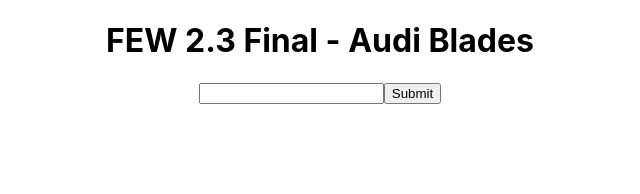
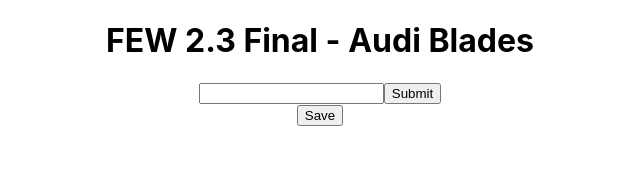
Before and after one commit to ablades/few2.3-final, a React (Create React App) app: page / in a window 1280 px wide. Shown: the top 194 px of the page, without its empty margins (320-960 px from the left). Built offline with nearby package versions, Linux system fonts and the light colour scheme.

Commit message:
add save button

```diff
--- /dev/null
+++ b/src/components/charactersDisplay.js
@@ -0,0 +1,5 @@
+function CharactersDisplay(props) {
+
+}
+
+export default CharactersDisplay
--- a/src/components/starwars.js
+++ b/src/components/starwars.js
@@ -7,6 +7,7 @@
     const dispatch = useDispatch()
 
     const [characterNumber, setNumber] = useState(0)
+    const [characterList, setList] = useState([])
     const data = useSelector(state => state.character)
 
     return(
@@ -14,7 +15,7 @@
             <form
                 onSubmit={event => {
                     event.preventDefault()
-                    dispatch(loadCharacter(characterNumber))
+                        dispatch(loadCharacter(characterNumber))
                     }
                 }
             >
@@ -26,6 +27,23 @@
                 <button name="submit" type="submit">Submit</button>
             </form>
 
+            <form
+                onSubmit={event => {
+                    event.preventDefault()
+
+                    let characterObject = {
+                        name: data.name,
+                        height: data.height,
+                        mass: data.mass,
+                        hairColor: data.hair_color,
+                        eyeColor: data.eyeColor,
+                    }
+                    const list = [...characterList, characterObject];
+                    setList(list)
+                }}
+            >
+                <button name="save" type="submit">Save</button>
+            </form>
             <Title title={data.name}/>
         </div>
     )
```
